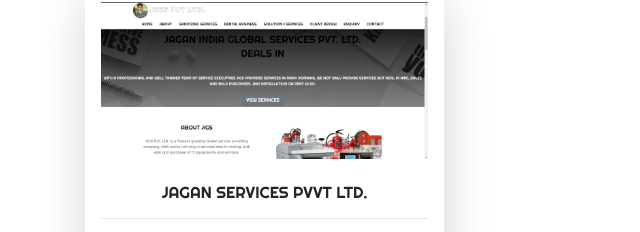
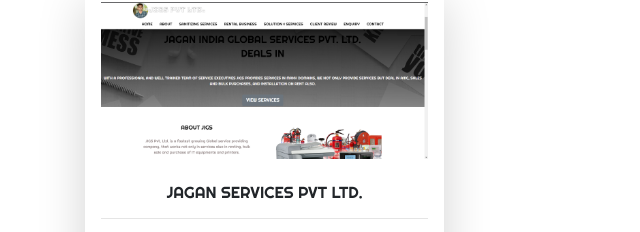
Before and after one commit to yadavashishdhirendra/Portfolio-Ashishyadav.com.github.io, a plain HTML site: page index.html in a window 1280 px wide. Shown: the part 2192-2424 px from the top of the page, 0-640 px from the left. Drawn offline with nearby package versions, Linux system fonts and the light colour scheme.

Commit message:
index.html

```diff
--- a/index.html
+++ b/index.html
@@ -226,7 +226,7 @@
                         </a>
                     </div>
                     <div class="card1-content text-center">
-                        <h3 style="font-size: 1rem; margin-top: 24px;" class="text-center">JAGAN SERVICES PVVT LTD.</h3>
+                        <h3 style="font-size: 1rem; margin-top: 24px;" class="text-center">JAGAN SERVICES PVT LTD.</h3>
                         <hr>
                         <p class="text-center">Simple Static Webiste (Practices).Languages Include
                             Html,css,JavaScript,Jquery.</p>
```
